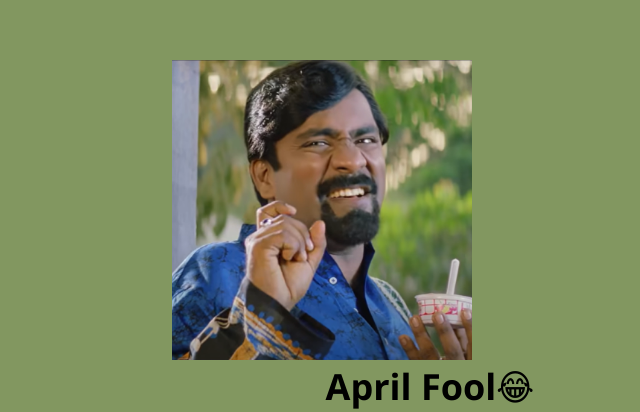
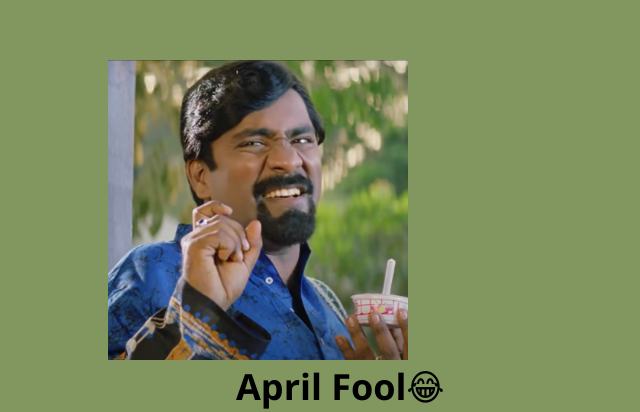
Before and after one commit to yogan-gopi/ngllink, a plain HTML site: page index.html in a window 1280 px wide. Shown: the part 388-800 px from the top of the page, without its empty margins (20-660 px from the left). Drawn offline with Linux system fonts and the light colour scheme.

Commit message:
updated CSS

```diff
--- a/style.css
+++ b/style.css
@@ -15,7 +15,7 @@ body{
 
 .container img{
     margin-top: 35%;
-    margin-left: 15%;
+    margin-left: 10%;
     position: relative;
     width: 300px;
     height: 300px;
@@ -26,7 +26,7 @@ body{
 
 .container h1{
     align-items: center;
-    margin-left: 27%;
+    margin-left: 20%;
     top: 60%;
     left: 10%;
     font-family: 'Segoe UI', Tahoma, Geneva, Verdana, sans-serif;
```
